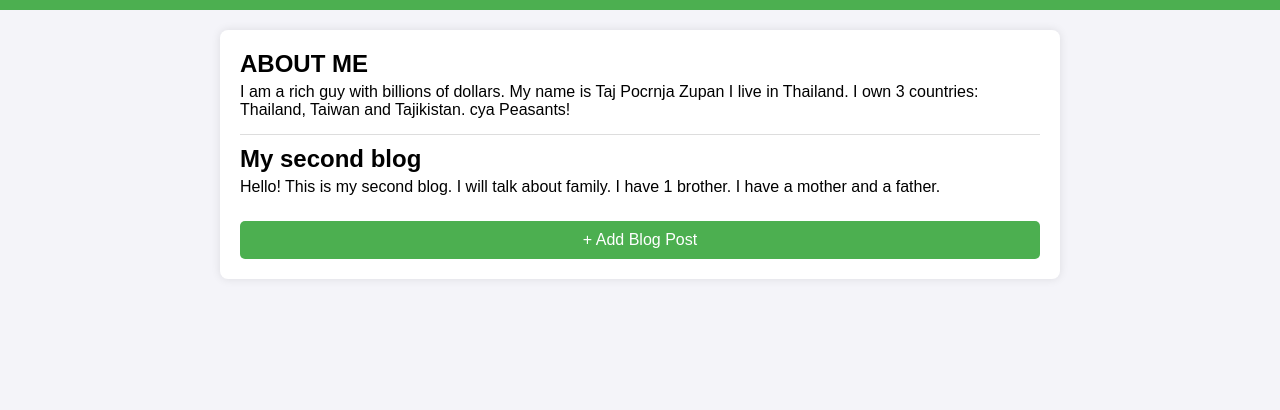
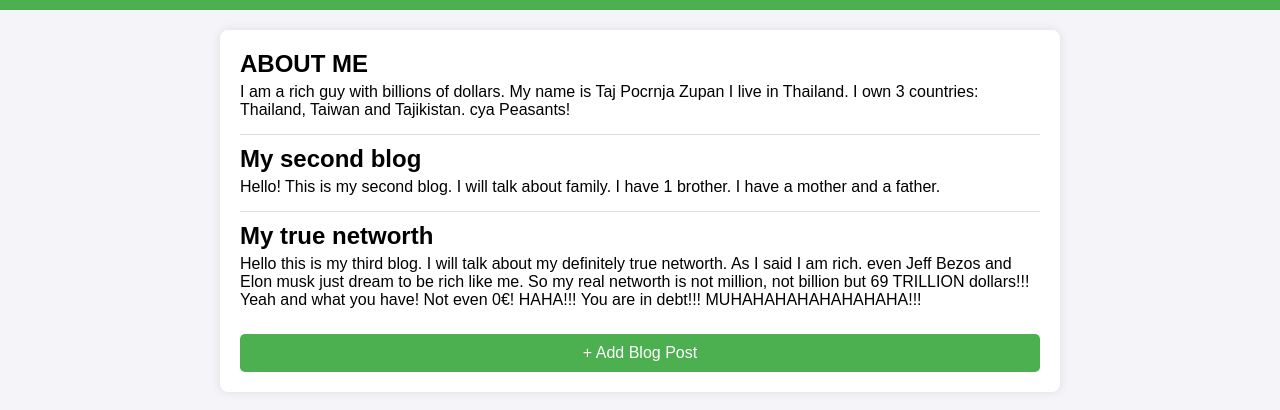
Before and after one commit to Tajek123/myblogs, a website: page index.html in a window 1280 px wide. Shown: the part 68-478 px from the top of the page. Drawn offline with Linux system fonts and the light colour scheme.

Commit message:
post another blog in index.html

```diff
--- a/index.html
+++ b/index.html
@@ -98,6 +98,10 @@
             <h2>My second blog
             </h2><p>Hello! This is my second blog. I will talk about family. I have 1 brother. I have a mother and a father.</p>
         </div>
+        <div class="blog-post" bis_skin_checked="1">
+            <h2>My true networth
+            </h2><p>Hello this is my third blog. I will talk about my definitely true networth. As I said I am rich. even Jeff Bezos and Elon musk just dream to be rich like me. So my real networth is not million, not billion but 69 TRILLION dollars!!! Yeah and what you have! Not even 0€! HAHA!!! You are in debt!!! MUHAHAHAHAHAHAHAHA!!!</p>
+        </div>
     </div>
     <button id="add-blog">+ Add Blog Post</button>
     <form id="blog-form">
```
